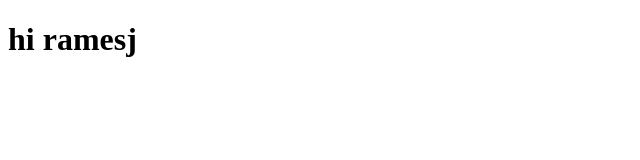
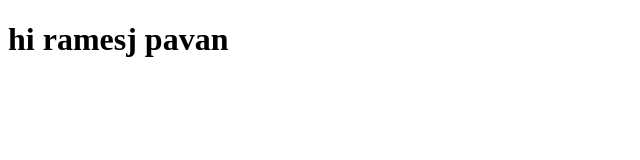
Before and after one commit to rameshperfect/newrep, a plain HTML site: page index.html in a window 1280 px wide. Shown: the whole page, without its empty margins (0-640 px from the left). Drawn offline with Linux system fonts and the light colour scheme.

Commit message:
fix:changed name

```diff
--- a/index.html
+++ b/index.html
@@ -6,7 +6,7 @@
     <title>Document</title>
 </head>
 <body>
-    <h1>hi ramesj</h1>
+    <h1>hi ramesj pavan</h1>
 
 </body>
 </html>
```
